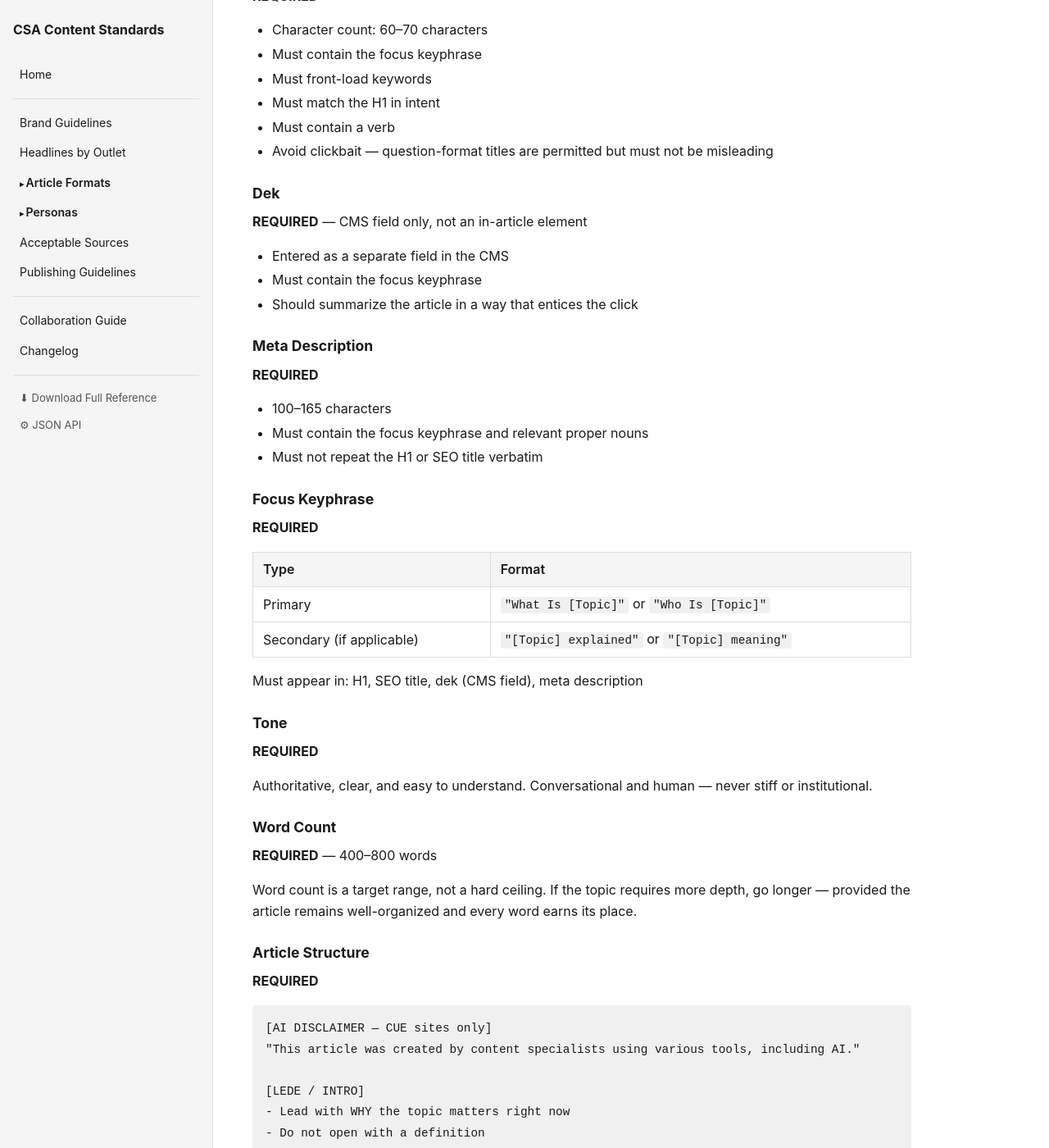
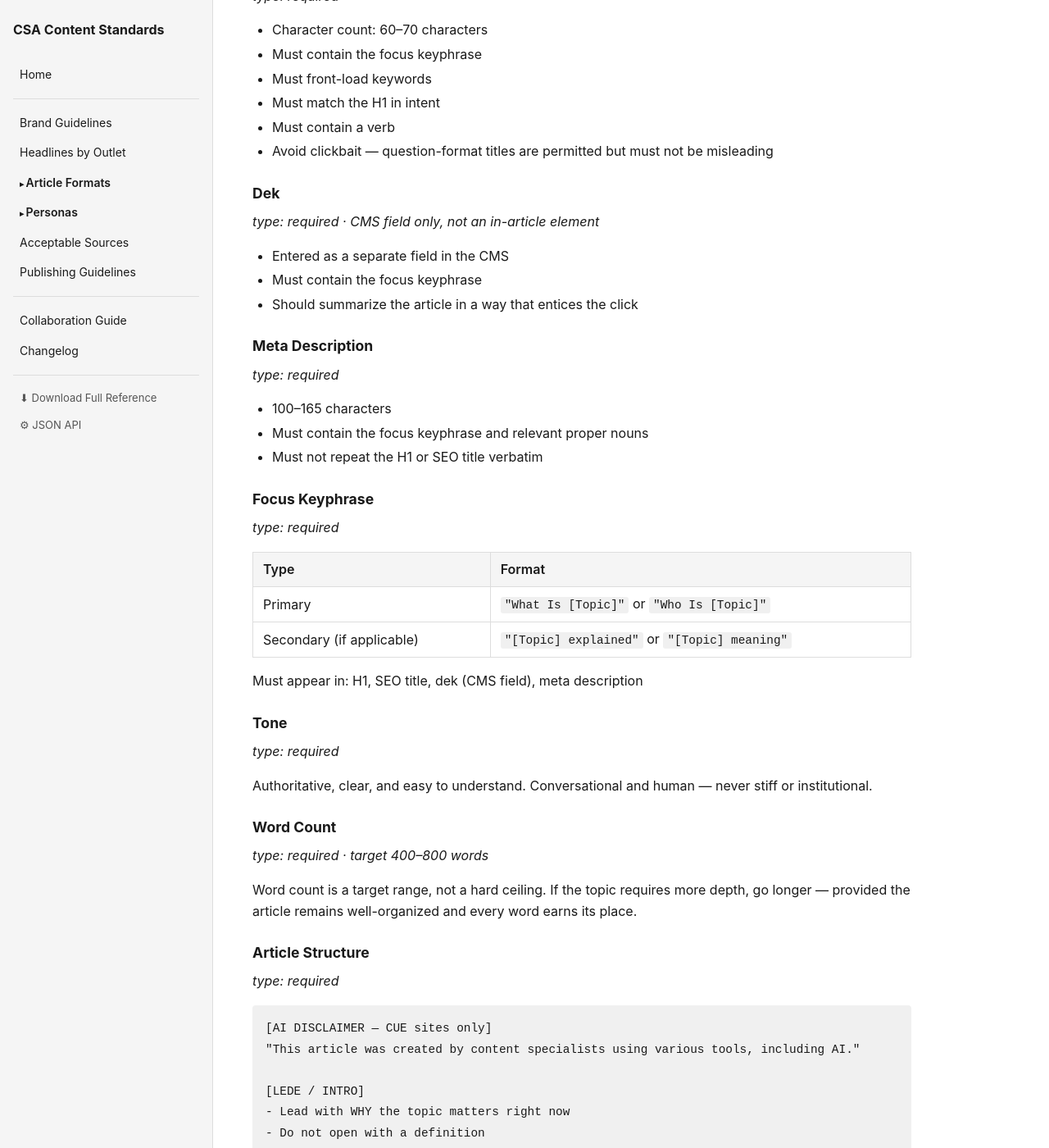
Before and after one commit to piercewilliams/csa-content-standards, a Jekyll site: the page built from docs/master-reference.md, in a window 1280 px wide and 1400 px high, scrolled down 5979 px. Shown: the whole window at 82% size. Built offline with Jekyll 4.4.1, drawn with Linux system fonts in a browser that asks for light colours; some of the changed text lies outside the part shown.

Commit message:
required tag

````diff
--- a/docs/master-reference.md
+++ b/docs/master-reference.md
@@ -182,13 +182,13 @@ Every piece of content must be able to answer **yes** to all of the following be
 <!-- FORMAT:discover-explainer -->
 ## 2.1 Google Discover Explainer
 
-**REQUIRED** | Platform: Google Discover | Type: Explainer
+Platform: Google Discover | Type: Explainer
 
 ### Purpose
 A Discover Explainer introduces readers to the **why** of a topic. Its primary purpose is to explain why the topic matters right now — not merely to define it. It provides clarity on complex topics, answers user questions, and ranks for informational search queries. It must earn attention from someone who was not actively looking for it.
 
 ### Headline (H1)
-**REQUIRED**
+*type: required*
 
 **Primary formula:** `What Is [Topic]? Everything You Need to Know`
 **Alternate formula:** `Who Is [Person]? Everything You Need to Know`
@@ -200,7 +200,7 @@ A Discover Explainer introduces readers to the **why** of a topic. Its primary p
 - Casing varies by publishing destination — adjust per site style guide before publishing
 
 ### SEO Title
-**REQUIRED**
+*type: required*
 
 - Character count: 60–70 characters
 - Must contain the focus keyphrase
@@ -210,21 +210,21 @@ A Discover Explainer introduces readers to the **why** of a topic. Its primary p
 - Avoid clickbait — question-format titles are permitted but must not be misleading
 
 ### Dek
-**REQUIRED** — CMS field only, not an in-article element
+*type: required · CMS field only, not an in-article element*
 
 - Entered as a separate field in the CMS
 - Must contain the focus keyphrase
 - Should summarize the article in a way that entices the click
 
 ### Meta Description
-**REQUIRED**
+*type: required*
 
 - 100–165 characters
 - Must contain the focus keyphrase and relevant proper nouns
 - Must not repeat the H1 or SEO title verbatim
 
 ### Focus Keyphrase
-**REQUIRED**
+*type: required*
 
 | Type | Format |
 |---|---|
@@ -234,17 +234,17 @@ A Discover Explainer introduces readers to the **why** of a topic. Its primary p
 Must appear in: H1, SEO title, dek (CMS field), meta description
 
 ### Tone
-**REQUIRED**
+*type: required*
 
 Authoritative, clear, and easy to understand. Conversational and human — never stiff or institutional.
 
 ### Word Count
-**REQUIRED** — 400–800 words
+*type: required · target 400–800 words*
 
 Word count is a target range, not a hard ceiling. If the topic requires more depth, go longer — provided the article remains well-organized and every word earns its place.
 
 ### Article Structure
-**REQUIRED**
+*type: required*
 ```
 [AI DISCLAIMER — CUE sites only]
 "This article was created by content specialists using various tools, including AI."
@@ -274,7 +274,7 @@ Word count is a target range, not a hard ceiling. If the topic requires more dep
 ```
 
 ### Formatting Rules
-**REQUIRED**
+*type: required*
 
 - Use H2 subheadings as primary section headers
 - Bullet points permitted for lists within body copy — not as a substitute for prose
@@ -282,7 +282,7 @@ Word count is a target range, not a hard ceiling. If the topic requires more dep
 - All-caps headlines in CMS only (see Headline rules above)
 
 ### Internal Links
-**REQUIRED** — 3 minimum, 5 maximum
+*type: required · 3 minimum, 5 maximum*
 
 See Brand Guidelines §1.4 for full anchor text rules.
 
@@ -292,7 +292,7 @@ Link to:
 - Previously published site articles about events mentioned in the explainer
 
 ### Hero Image
-**REQUIRED**
+*type: required*
 
 | Spec | Requirement |
 |---|---|
@@ -305,7 +305,7 @@ Link to:
 | Generic stock | NOT permitted |
 
 ### URL Structure
-**REQUIRED**
+*type: required*
 
 - 4+ keywords, front-loaded
 - Strip stop words
@@ -313,7 +313,7 @@ Link to:
 - Pattern: `[topic-keyword]-[topic-keyword]-explained` or similar
 
 ### Variants
-**REQUIRED** where applicable
+*type: required where applicable*
 
 - Every piece should have a local variant and a national variant
 - All variants must be ≥50% different from the original and from each other
@@ -321,7 +321,7 @@ Link to:
 - New pitches must not duplicate content already published on other McClatchy platforms
 
 ### Tags
-**REQUIRED**
+*type: required*
 
 - `TH-CSA`
 - `The Commons`
@@ -404,7 +404,7 @@ This is the person scrolling their phone in a waiting room or on the couch after
 ## 5.1 CUE (McClatchy CMS)
 
 ### Required Fields & Settings
-**REQUIRED**
+*type: required*
 
 - **AI Disclosure checkbox:** Check "Created With AI" in the General section for all AI-assisted content
 - **AI Disclosure text:** Add *"This article was created by content specialists using various tools, including AI."* at the top of the article body
@@ -413,14 +413,14 @@ This is the person scrolling their phone in a waiting room or on the couch after
 - **Dek:** Enter as a separate CMS field — do not place inside the article body
 
 ### Section Placement
-**REQUIRED**
+*type: required*
 
 - Do **not** home stories to generic sections like "Local News" or "Sports"
 - Use designated sections (e.g., "Homebuyers Guide", "Travel", "Wellness", "Lifestyle", "FIFA World Cup")
 - Do **not** use "Real Estate News Destination" as a section
 
 ### Headline Casing
-**REQUIRED**
+*type: required*
 
 - Headlines are all-caps in CUE in alignment with the L&E Style Guide
 - UsW uses all-caps subheadings; WW does not
````
Also changed, not shown: docs/publishing-guidelines.md (+3 -3 lines).
